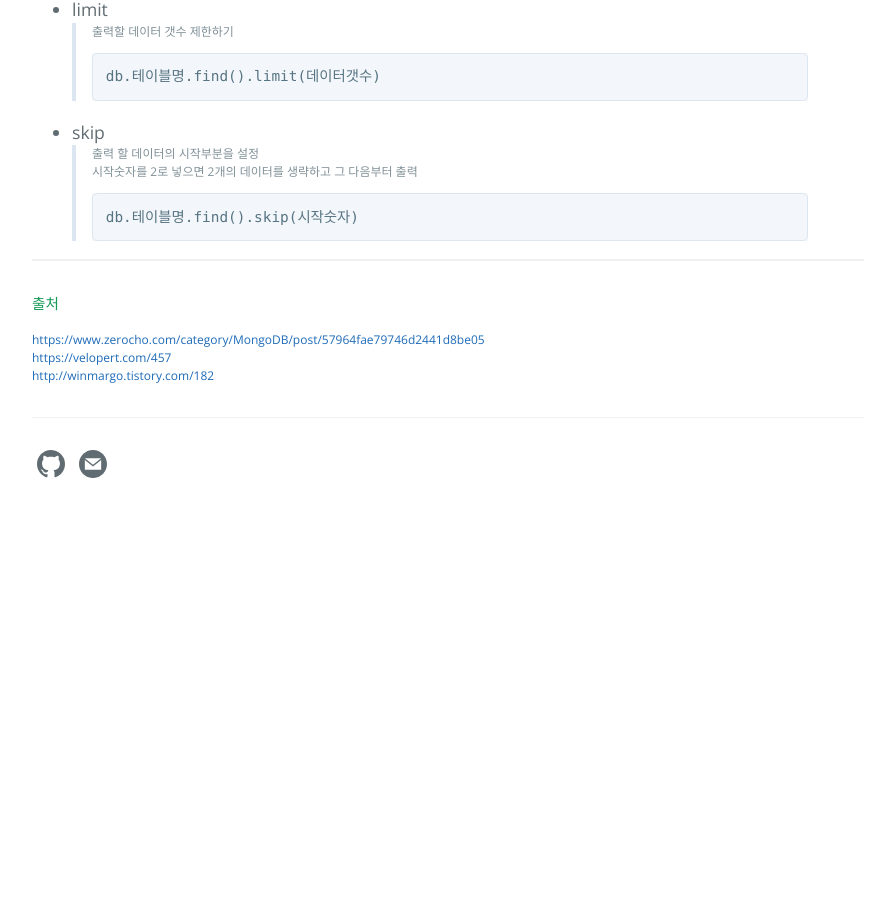
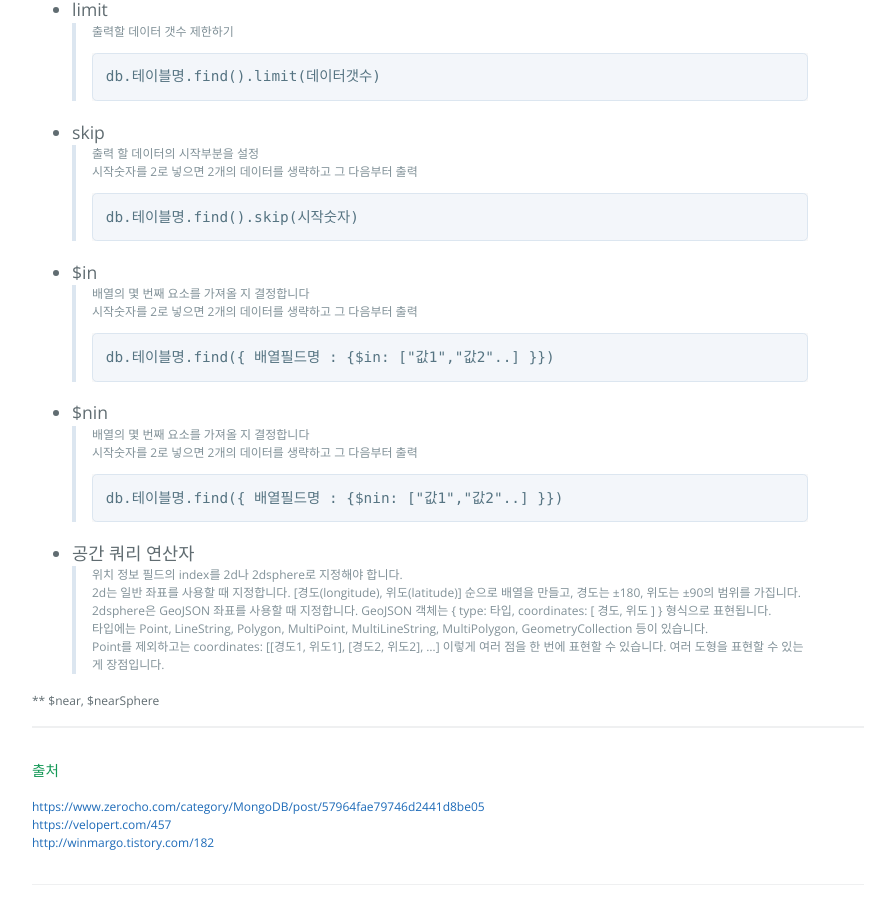
Before and after one commit to zzingyuna/test_site.github.io, a Jekyll site: the page built from _posts/2018-05-07-mongoDB2.md, in a window 1280 px wide and 900 px high, scrolled down 7999 px. Shown: the whole window, without its empty margins (192-1087 px from the left). Built offline with Jekyll 4.4.1, drawn with Linux system fonts in a browser that asks for light colours; before the commit the page ends 8531 px from its top, so only the background shows below that; some of the changed text lies outside the part shown.

Commit message:
Update 2018-05-07-mongoDB2.md

````diff
--- a/_posts/2018-05-07-mongoDB2.md
+++ b/_posts/2018-05-07-mongoDB2.md
@@ -231,6 +231,30 @@ layout: post
 >```
 
 
+* $in
+>배열의 몇 번째 요소를 가져올 지 결정합니다
+>시작숫자를 2로 넣으면 2개의 데이터를 생략하고 그 다음부터 출력
+>```
+>db.테이블명.find({ 배열필드명 : {$in: ["값1","값2"..] }})
+>```
+
+
+* $nin
+>배열의 몇 번째 요소를 가져올 지 결정합니다
+>시작숫자를 2로 넣으면 2개의 데이터를 생략하고 그 다음부터 출력
+>```
+>db.테이블명.find({ 배열필드명 : {$nin: ["값1","값2"..] }})
+>```
+
+
+* 공간 쿼리 연산자
+>위치 정보 필드의 index를 2d나 2dsphere로 지정해야 합니다.
+>2d는 일반 좌표를 사용할 때 지정합니다. [경도(longitude), 위도(latitude)] 순으로 배열을 만들고, 경도는  ±180, 위도는  ±90의 범위를 가집니다.
+>2dsphere은 GeoJSON 좌표를 사용할 때 지정합니다. GeoJSON 객체는 { type: 타입, coordinates: [ 경도, 위도 ] } 형식으로 표현됩니다.
+>타입에는  Point, LineString, Polygon, MultiPoint, MultiLineString, MultiPolygon, GeometryCollection 등이 있습니다.
+>Point를 제외하고는 coordinates: [[경도1, 위도1], [경도2, 위도2], ...] 이렇게 여러 점을 한 번에 표현할 수 있습니다. 여러 도형을 표현할 수 있는 게 장점입니다.
+
+** $near, $nearSphere
 
 
 
````
Also changed, not shown: other parts of _posts/2018-05-07-mongoDB2.md (+1 -1 lines).
